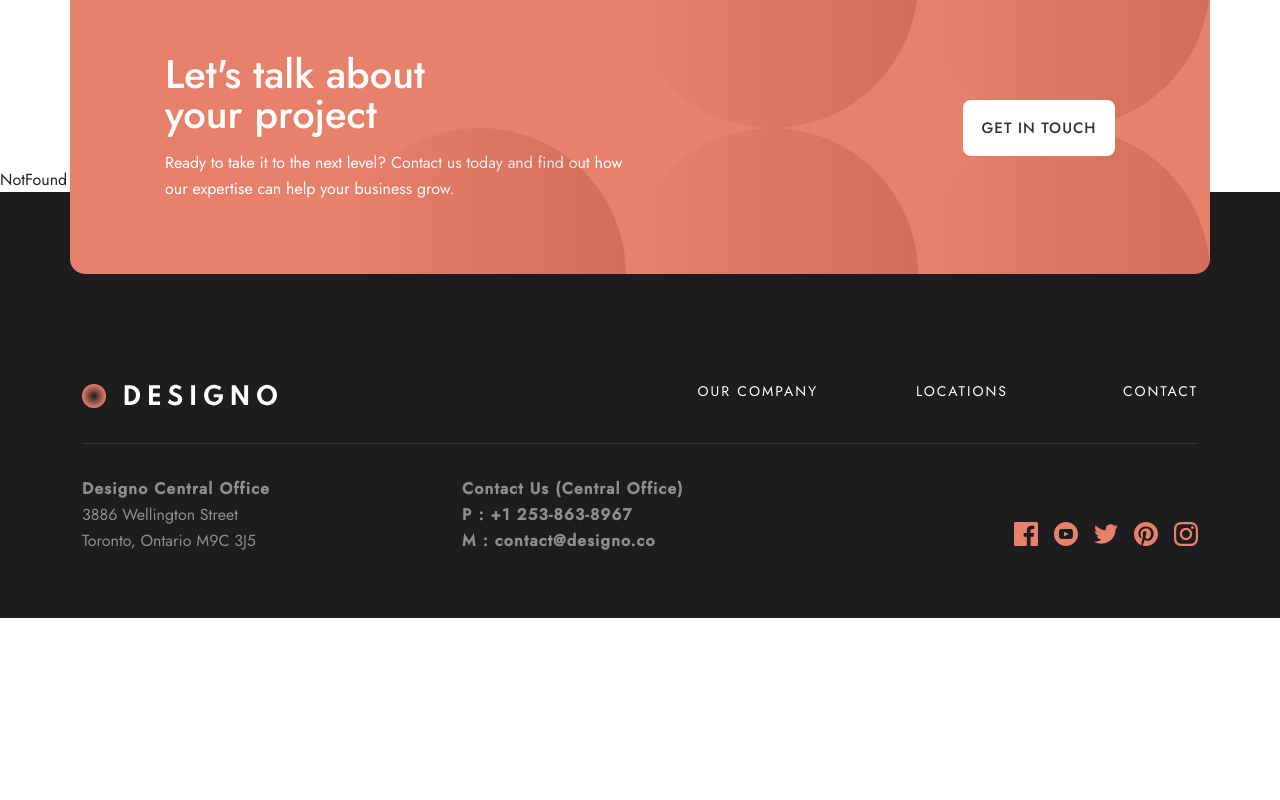
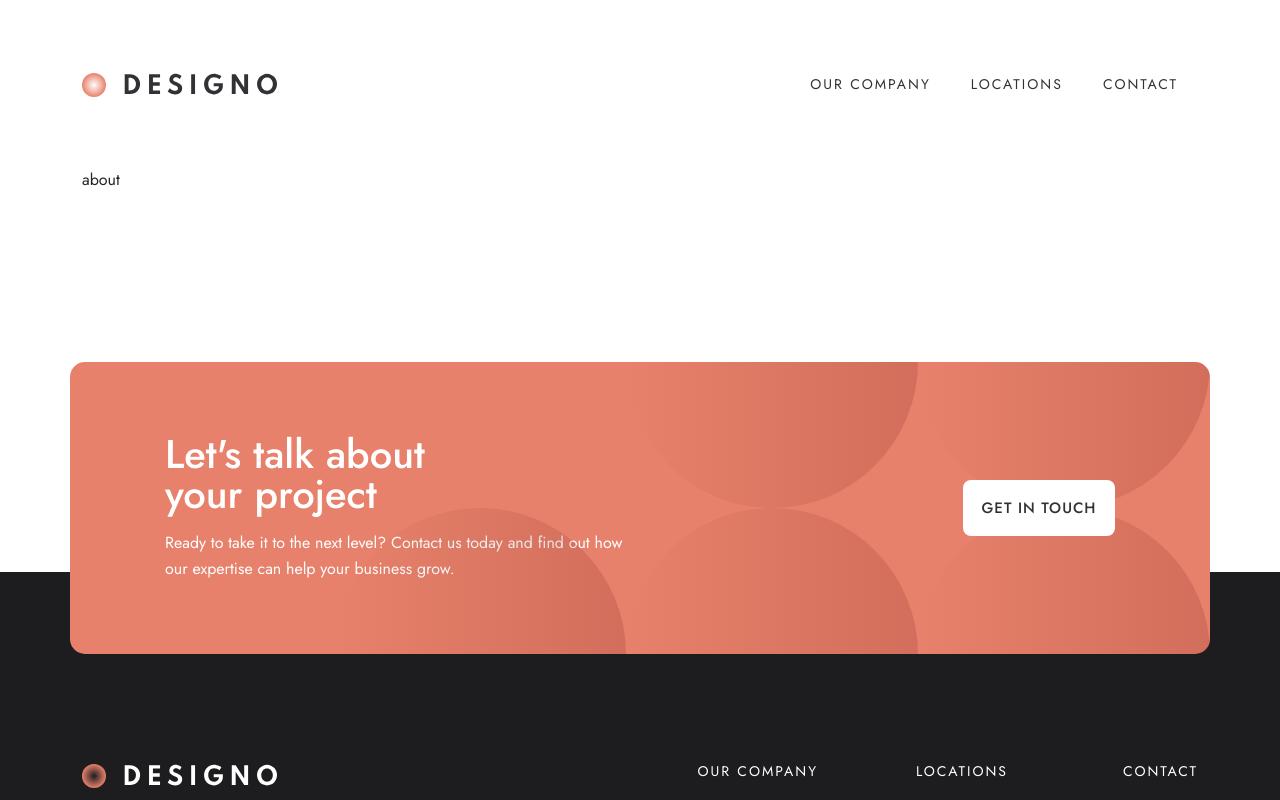
Before and after one commit to aleksi-svaridze/designo, a React (Create React App) app: page /about in a window 1280 px wide. Shown: the top 800 px of the page. Built offline with nearby package versions, Linux system fonts and the light colour scheme.

Commit message:
Add About page

```diff
--- a/public/index.html
+++ b/public/index.html
@@ -7,7 +7,7 @@
     <meta name="theme-color" content="#000000" />
     <meta
       name="description"
-      content="Web site created using create-react-app"
+      content="Designo Web site created using create-react-app"
     />
     <link rel="apple-touch-icon" href="%PUBLIC_URL%/logo192.png" />
     <!--
@@ -24,7 +24,7 @@
       work correctly both with client-side routing and a non-root public URL.
       Learn how to configure a non-root public URL by running `npm run build`.
     -->
-    <title>React App</title>
+    <title>Designo</title>
   </head>
   <body>
     <noscript>You need to enable JavaScript to run this app.</noscript>
--- a/src/App.js
+++ b/src/App.js
@@ -7,6 +7,7 @@ import WebDesign from "./pages/WebDesign";
 import AppDesign from "./pages/AppDesign";
 import GraphicDesign from "./pages/GraphicDesign";
 import NotFound from "./pages/NotFound";
+import About from "./pages/About";
 
 
 function App() {
@@ -19,6 +20,7 @@ function App() {
               <Route path='web-design' element={<WebDesign />} />
               <Route path='app-design' element={<AppDesign />} />
               <Route path='graphic-design' element={<GraphicDesign />} />
+              <Route path='about' element={<About />} />
               <Route path='*' element={<NotFound />} />
             </Routes>
           <Footer />
--- a/src/components/cards/Cards.jsx
+++ b/src/components/cards/Cards.jsx
@@ -153,7 +153,6 @@ export const HeadingCard = (
 
 export const AboutCard = ({id, img, title, desc}) => {
     return(
-        <div className="col-12 col-xl-4" key={id}>
         <div className="d-flex flex-column flex-md-row flex-xl-column align-items-center about-card">
 
             <img src={img} alt={title} className="mb-xl-5 mb-5 mb-md-0 about-card--img" />
@@ -164,13 +163,11 @@ export const AboutCard = ({id, img, title, desc}) => {
             </div>
 
         </div>
-        </div>
     )
 }
 
 export const WorksCard = ({img, id, desc, title}) => {
     return(
-        <div className="col-12 col-lg-6 col-xl-4" key={id}>
         <div className="works-card overflow-hidden d-flex flex-column flex-sm-row flex-lg-column">
             <div className="works-card--img-content">
                 <img src={img} alt="" />
@@ -178,7 +175,6 @@ export const WorksCard = ({img, id, desc, title}) => {
             <div className="works-card--text-content d-flex flex-column align-items-center justify-content-center text-center">
                 <h2 className='works-card--title fw-medium text-uppercase'>{title}</h2>
                 <p className='works-card--desc m-0'>{desc}</p>
-                </div>
             </div>
         </div>
     )
--- a/src/layout/about/About.jsx
+++ b/src/layout/about/About.jsx
@@ -18,7 +18,9 @@ const AboutUs = () => {
             <div className="container about-container">
                 <div className="row">
                     {aboutUsData.map(item => (
-                        <AboutCard id={item.id} img={item.img} title={item.title} desc={item.desc} />
+                        <div className="col-12 col-xl-4" key={item.id}>
+                            <AboutCard id={item.id} img={item.img} title={item.title} desc={item.desc} />
+                        </div>
                     ))}
                 </div>
             </div>
--- a/src/layout/navbar/Navbar.jsx
+++ b/src/layout/navbar/Navbar.jsx
@@ -17,7 +17,7 @@ const Navbar = () => {
                 <div className="collapse navbar-collapse" id="navbar">
                     <ul className="navbar-nav ms-auto">
                         <li className="nav-item">
-                            <NavLink className="nav-link nav-desktop-link px-3 mx-1 py-0 text-uppercase text-gray-dark" to="our-company">our company</NavLink>
+                            <NavLink className="nav-link nav-desktop-link px-3 mx-1 py-0 text-uppercase text-gray-dark" to="about">our company</NavLink>
                         </li>
                         <li className="nav-item">
                             <NavLink className="nav-link nav-desktop-link px-3 mx-1 py-0 text-uppercase text-gray-dark" to="locations">locations</NavLink>
--- /dev/null
+++ b/src/pages/About.jsx
@@ -0,0 +1,11 @@
+
+
+const About = () => {
+    return(
+        <div className="container portfolio-card-container">
+            about
+        </div>
+    )
+}
+
+export default About;
--- a/src/pages/AppDesign.js
+++ b/src/pages/AppDesign.js
@@ -52,7 +52,9 @@ const AppDesign = () => {
                 <div className="container works-card-container">
                     <div className="row">
                         {appDesignData.map(item => (
-                             <WorksCard id={item.id} title={item.title} img={item.img} desc={item.desc} />
+                            <div className="col-12 col-lg-6 col-xl-4" key={item.id}>
+                                <WorksCard id={item.id} title={item.title} img={item.img} desc={item.desc} />
+                             </div>
                         ))}
                     </div>
                 </div>
--- a/src/pages/GraphicDesign.js
+++ b/src/pages/GraphicDesign.js
@@ -49,7 +49,9 @@ const WebDesign = () => {
                 <div className="container works-card-container">
                     <div className="row">
                         {graphicDesignData.map(item => (
-                             <WorksCard id={item.id} title={item.title} img={item.img} desc={item.desc} />
+                            <div className="col-12 col-lg-6 col-xl-4" key={item.id}>
+                                <WorksCard id={item.id} title={item.title} img={item.img} desc={item.desc} />
+                             </div>
                         ))}
                     </div>
                 </div>
--- a/src/pages/WebDesign.js
+++ b/src/pages/WebDesign.js
@@ -48,7 +48,9 @@ const WebDesign = () => {
                 <div className="container works-card-container">
                     <div className="row">
                         {webDesignData.map(item => (
-                             <WorksCard id={item.id} title={item.title} img={item.img} desc={item.desc} />
+                            <div className="col-12 col-lg-6 col-xl-4" key={item.id}>
+                                <WorksCard id={item.id} title={item.title} img={item.img} desc={item.desc} />
+                             </div>
                         ))}
                     </div>
                 </div>
```
Lines whose indentation alone changed are shown as unchanged.
